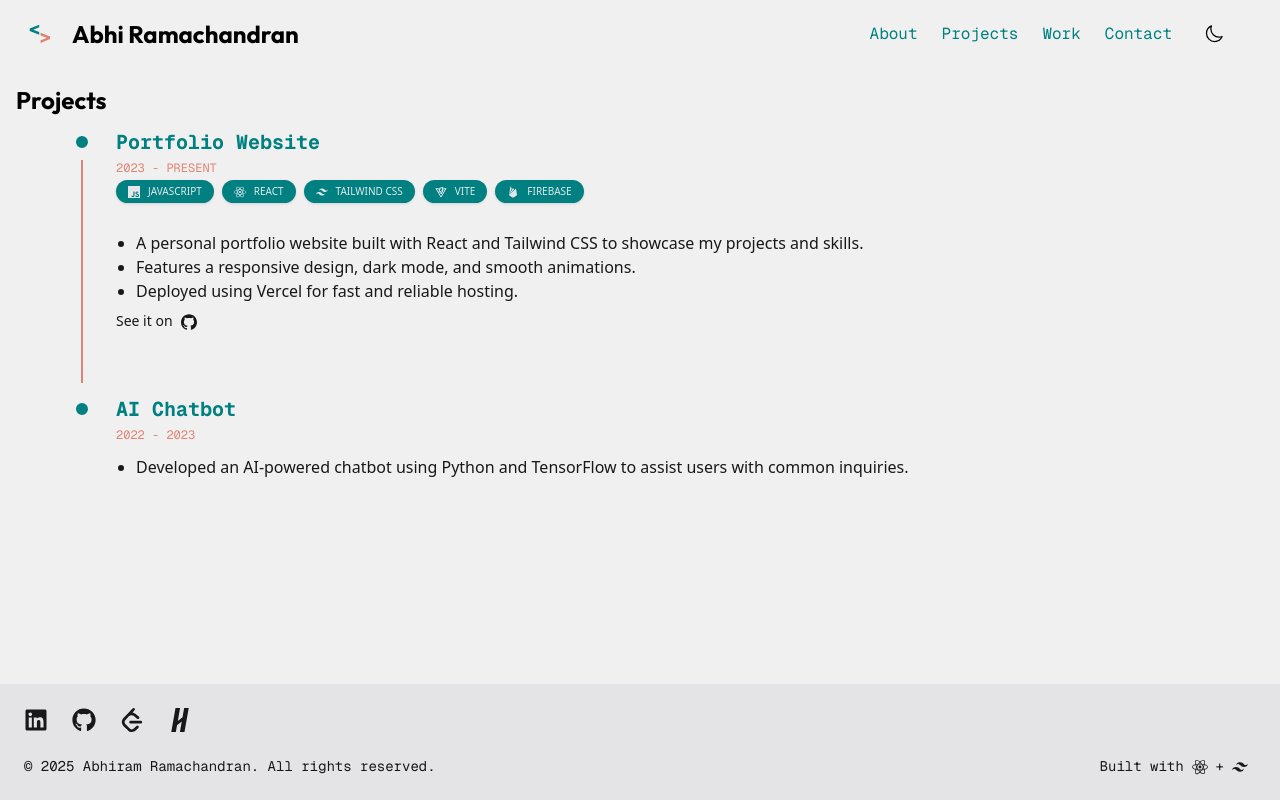
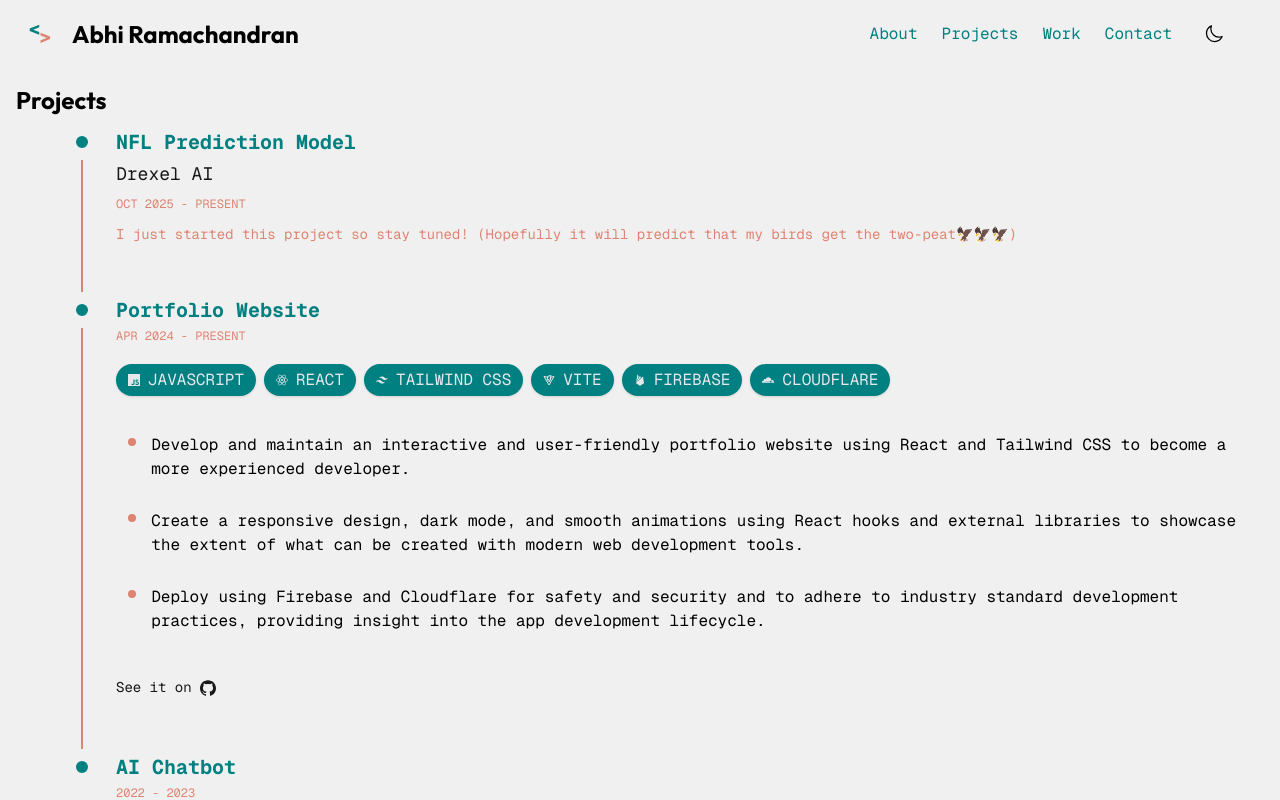
Before and after one commit to theabhiramr/theabhiramr, a React (Vite) app: page /projects in a window 1280 px wide. Shown: the top 800 px of the page. Built offline with nearby package versions, Linux system fonts and the light colour scheme.

Commit message:
added skills section to about page

```diff
--- a/src/App.jsx
+++ b/src/App.jsx
@@ -149,7 +149,8 @@
                                             "React",
                                             "Tailwind CSS",
                                             "Vite",
-                                            "Firebase"
+                                            "Firebase",
+                                            "Cloudflare"
                                         ],
                                         githubLink: "https://github.com/theabhiramr/theabhiramr"
                                     },
--- a/src/components/Timeline.jsx
+++ b/src/components/Timeline.jsx
@@ -101,7 +101,7 @@
       )}
       {item.technologies && (
         <motion.div
-          className="flex flex-wrap gap-2 mb-4"
+          className="flex flex-wrap gap-2 mb-4 mt-4"
           variants={fadeUpVariant}
         >
           {item.technologies.map((tech, techIndex) => renderTechItem(tech))}
@@ -133,7 +133,7 @@
       )}
       {Array.isArray(item.content) ? (
         <motion.ul
-          className="mt-2 text-muted list-disc pl-5"
+          className="mt-2 font-geist-mono text-content list-disc big-bullets pl-5"
           variants={itemGroupVariants}
           initial="hidden"
           animate={inView ? "visible" : "hidden"}
@@ -155,10 +155,18 @@
           </motion.div>
         )
       )}
+      {item.additional && (
+        <motion.p
+          variants={fadeUpVariant}
+          className="mt-2 text-secondary font-geist-mono text-sm"
+        >
+          {item.additional}
+        </motion.p>
+      )}
       {item.githubLink && (
         <motion.div
           variants={fadeUpVariant}
-          className="mt-auto text-muted text-sm "
+          className="mt-4 font-geist-mono text-muted text-sm "
         >
           See it on
           <a
@@ -171,6 +179,7 @@
           </a>
         </motion.div>
       )}
+
     </motion.div>
   );
 
--- a/src/components/index.js
+++ b/src/components/index.js
@@ -2,5 +2,6 @@
 import Navbar from "./Navbar";
 import Footer from "./Footer";
 import Carousel from "./Carousel";
+import Timeline from "./Timeline";
 
-export { Navbar, Footer, Carousel };
+export { Navbar, Footer, Carousel, Timeline };
--- a/src/pages/About.jsx
+++ b/src/pages/About.jsx
@@ -1,5 +1,6 @@
 import React, { useEffect, useRef } from "react";
-import Timeline from "../components/Timeline";
+import { Timeline } from "../components";
+import { renderTechItem } from "../utils";
 import { drexelJpeg, hhsPng, upfPng, aboutPic1Jpg, aboutPic2Jpg, aboutPic3Jpg } from "../assets";
 import { motion, useInView } from "framer-motion";
 
@@ -39,6 +40,47 @@
     image: hhsPng,
     link: "https://www.ewrsd.org/o/hhs"
   }
+];
+
+const programmingLanguages = [
+  "Python",
+  "C",
+  "C++",
+  "Java",
+  "C#",
+  "Makefile",
+  "JavaScript",
+  "TypeScript",
+  "Assembly",
+  "R"
+];
+
+const toolsFrameworks = [
+  "VS Code",
+  "IntelliJ",
+  "PyCharm",
+  "Git",
+  "React",
+  "NextJS",
+  "Tailwind CSS",
+  "Expo",
+  "Firebase",
+  "LangChain",
+  "OpenAI API",
+  "PyTorch",
+  "Jupyter"
+];
+
+const skills = [
+  'Object-Oriented Programming',
+  'Data Structures & Algorithms',
+  'Machine Learning',
+  'Full Stack Development',
+  'Test Driven Development',
+  'Embedded Systems',
+  'Version Control',
+  'Agile',
+  'Kanban'
 ];
 
 const funFacts = [
@@ -159,6 +201,97 @@
         variants={staggerContainer}
         initial="hidden"
         animate={funFactsInView ? "visible" : "hidden"}
+        className="mt-8 mb-16"
+      >
+        <motion.p
+          variants={fadeUp}
+          transition={{ duration: 0.5, ease: "easeOut" }}
+          className="font-geist-mono text-xl font-bold uppercase mb-4 text-primary"
+        >
+          Programming Languages
+        </motion.p>
+        <motion.div
+          className="flex flex-wrap gap-2 mt-8 ml-8"
+          variants={staggerContainer}
+        >
+          {programmingLanguages.map((lang, i) => (
+            <motion.div
+              key={lang}
+              variants={fadeUp}
+              transition={{ duration: 0.5, ease: "easeOut" }}
+            >
+              {renderTechItem(lang, 16, 14)}
+            </motion.div>
+          ))}
+        </motion.div>
+      </motion.div>
+      <motion.div
+        ref={funFactsRef}
+        variants={staggerContainer}
+        initial="hidden"
+        animate={funFactsInView ? "visible" : "hidden"}
+        className="mt-8 mb-16"
+      >
+        <motion.p
+          variants={fadeUp}
+          transition={{ duration: 0.5, ease: "easeOut" }}
+          className="font-geist-mono text-xl font-bold uppercase mb-4 text-primary"
+        >
+          Tools & Frameworks
+        </motion.p>
+        <motion.div
+          className="flex flex-wrap gap-2 mt-8 ml-8"
+          variants={staggerContainer}
+        >
+          {toolsFrameworks.map((lang, i) => (
+            <motion.div
+              key={lang}
+              variants={fadeUp}
+              transition={{ duration: 0.5, ease: "easeOut" }}
+            >
+              {renderTechItem(lang, 16, 14)}
+            </motion.div>
+          ))}
+        </motion.div>
+      </motion.div>
+
+      <motion.div
+        ref={funFactsRef}
+        variants={staggerContainer}
+        initial="hidden"
+        animate={funFactsInView ? "visible" : "hidden"}
+        className="mt-8 mb-16"
+      >
+        <motion.p
+          variants={fadeUp}
+          transition={{ duration: 0.5, ease: "easeOut" }}
+          className="font-geist-mono text-xl font-bold uppercase mb-4 text-primary"
+        >
+          Skills
+        </motion.p>
+        <motion.div
+          className="flex flex-wrap gap-2 mt-8 ml-8"
+          variants={staggerContainer}
+        >
+          {skills.map((skill, i) => (
+            <motion.div
+              key={skill}
+              variants={fadeUp}
+              transition={{ duration: 0.5, ease: "easeOut" }}
+            >
+              <span className='font-geist-mono px-3 py-1 bg-primary text-gray-200 rounded-full text-[16px] uppercase shadow-sm inline-flex items-center font-normal'>
+                {skill}
+              </span>
+            </motion.div>
+          ))}
+        </motion.div>
+      </motion.div>
+
+      <motion.div
+        ref={funFactsRef}
+        variants={staggerContainer}
+        initial="hidden"
+        animate={funFactsInView ? "visible" : "hidden"}
         className="mt-8"
       >
         <motion.p
--- a/src/pages/Projects.jsx
+++ b/src/pages/Projects.jsx
@@ -7,27 +7,39 @@
             <h1 className="font-outfit text-2xl font-bold mb-4">Projects</h1>
             <Timeline
                 items={[
-                    {title: "Portfolio Website",
-                    dates: "2023 - Present",
+                    {
+                        title: "NFL Prediction Model",
+                        subtitle: "Drexel AI",
+                        dates: "Oct 2025 - Present",
+                        additional: "I just started this project so stay tuned! (Hopefully it will predict that my birds get the two-peat🦅🦅🦅)",
+                    },
+                    {
+                        title: "Portfolio Website",
+                        dates: "Apr 2024 - Present",
                         content: [
-                            "A personal portfolio website built with React and Tailwind CSS to showcase my projects and skills.",
-                            "Features a responsive design, dark mode, and smooth animations.",
-                            "Deployed using Vercel for fast and reliable hosting."
+                            "Develop and maintain an interactive and user-friendly portfolio website using React and Tailwind CSS to become a more experienced developer.",
+                            "Create a responsive design, dark mode, and smooth animations using React hooks and external libraries to showcase the extent of what can be created with modern web development tools.",
+                            "Deploy using Firebase and Cloudflare for safety and security and to adhere to industry standard development practices, providing insight into the app development lifecycle."
                         ],
                         technologies: [
                             "JavaScript",
                             "React",
                             "Tailwind CSS",
                             "Vite",
-                                    "Firebase"
+                            "Firebase",
+                            "Cloudflare"
                         ],
-                                githubLink: "https://github.com/theabhiramr/theabhiramr"
-                    ,
-                    link: "https://theabhiramr.com"},
-                    {title: "AI Chatbot", dates: "2022 - 2023", content: [
+                        githubLink: "https://github.com/theabhiramr/theabhiramr",
+                        link: void(0)
+                    },
+                    {
+                        title: "AI Chatbot",
+                        dates: "2022 - 2023",
+                        content: [
                             "Developed an AI-powered chatbot using Python and TensorFlow to assist users with common inquiries."
                         ],
-                        link: "https://github.com/theabhiramr/ai-chatbot"}
+                        link: "https://github.com/theabhiramr/ai-chatbot"
+                    }
                 ]}
             />
         </div>
--- a/src/utils/renderTechItem.jsx
+++ b/src/utils/renderTechItem.jsx
@@ -1,36 +1,65 @@
 import {
   SiGithub, SiReact, SiTailwindcss, SiJavascript, SiExpress, SiVercel,
-  SiTypescript, SiOpenai, SiLangchain, SiNextdotjs, SiExpo
+  SiTypescript, SiOpenai, SiLangchain, SiNextdotjs, SiExpo,
+  SiCloudflare,
+  SiPython,
+  SiC,
+  SiCplusplus,
+  SiAssemblyscript,
+  SiIntellijidea,
+  SiPycharm,
+  SiGit,
+  SiPytorch,
+  SiJupyter,
 } from 'react-icons/si';
 import { IoArrowForwardCircle, IoArrowForwardCircleOutline } from 'react-icons/io5';
 import { FaNodeJs, FaRegFileCode, FaHtml5 } from 'react-icons/fa6';
-import { TbBrandVite } from 'react-icons/tb';
+import { TbBrandCSharp, TbBrandVite } from 'react-icons/tb';
 import { RiFirebaseFill } from 'react-icons/ri';
 import { MdCss } from 'react-icons/md';
+import { FaJava, FaRProject } from 'react-icons/fa';
+import { VscVscode } from 'react-icons/vsc';
 
-const techLinks = {
-  'React': { url: 'https://reactjs.org/', icon: <SiReact size={12} className="mr-2" />, label: 'React' },
-  'Tailwind CSS': { url: 'https://tailwindcss.com/', icon: <SiTailwindcss size={12} className="mr-2" />, label: 'Tailwind CSS' },
-  'JavaScript': { url: 'https://developer.mozilla.org/en-US/docs/Web/JavaScript', icon: <SiJavascript size={12} className="mr-2" />, label: 'JavaScript' },
-  'Vite': { url: 'https://vitejs.dev/', icon: <TbBrandVite size={12} className="mr-2" />, label: 'Vite' },
-  'Firebase': { url: 'https://firebase.google.com/', icon: <RiFirebaseFill size={12} className="mr-2" />, label: 'Firebase' },
-  'ExpressJS': { url: 'https://expressjs.com/', icon: <SiExpress size={12} className="mr-2" />, label: 'ExpressJS' },
-  'NodeJS': { url: 'https://nodejs.org/', icon: <FaNodeJs size={12} className="mr-2" />, label: 'NodeJS' },
-  'Vercel': { url: 'https://vercel.com/', icon: <SiVercel size={12} className="mr-2" />, label: 'Vercel' },
-  'Tamagui': { url: 'https://tamagui.dev/', icon: <FaRegFileCode size={12} className="mr-2" />, label: 'Tamagui' },
-  'TypeScript': { url: 'https://www.typescriptlang.org/', icon: <SiTypescript size={12} className="mr-2" />, label: 'TypeScript' },
-  'OpenAI API': { url: 'https://openai.com/api/', icon: <SiOpenai size={12} className="mr-2" />, label: 'OpenAI API' },
-  'LangChain': { url: 'https://python.langchain.com/en/latest/', icon: <SiLangchain size={12} className="mr-2" />, label: 'LangChain' },
-  'Manim': { url: 'https://www.manim.community/', icon: <FaRegFileCode size={12} className="mr-2" />, label: 'Manim' },
-  'NextJS': { url: 'https://nextjs.org/', icon: <SiNextdotjs size={12} className="mr-2" />, label: 'NextJS' },
-  'CSS': { url: 'https://developer.mozilla.org/en-US/docs/Web/CSS', icon: <MdCss size={12} className="mr-2" />, label: 'CSS' },
-  'HTML': { url: 'https://developer.mozilla.org/en-US/docs/Web/HTML', icon: <FaHtml5 size={12} className="mr-2" />, label: 'HTML' },
-  'Expo': { url: 'https://expo.dev/', icon: <SiExpo size={12} className="mr-2" />, label: 'Expo' },
-};
 
-const baseClass = "px-3 py-1 bg-primary hover:bg-secondary transition-colors duration-300 text-gray-200 rounded-full text-[10px] uppercase shadow-sm inline-flex items-center font-normal";
 
-export const renderTechItem = (techString) => {
+export const renderTechItem = (techString, textSize = 10, iconSize = 12) => {
+  const techLinks = {
+    'React': { url: 'https://reactjs.org/', icon: <SiReact size={iconSize} className="mr-2" />, label: 'React' },
+    'Tailwind CSS': { url: 'https://tailwindcss.com/', icon: <SiTailwindcss size={iconSize} className="mr-2" />, label: 'Tailwind CSS' },
+    'JavaScript': { url: 'https://developer.mozilla.org/en-US/docs/Web/JavaScript', icon: <SiJavascript size={iconSize} className="mr-2" />, label: 'JavaScript' },
+    'Vite': { url: 'https://vitejs.dev/', icon: <TbBrandVite size={iconSize} className="mr-2" />, label: 'Vite' },
+    'Firebase': { url: 'https://firebase.google.com/', icon: <RiFirebaseFill size={iconSize} className="mr-2" />, label: 'Firebase' },
+    'ExpressJS': { url: 'https://expressjs.com/', icon: <SiExpress size={iconSize} className="mr-2" />, label: 'ExpressJS' },
+    'NodeJS': { url: 'https://nodejs.org/', icon: <FaNodeJs size={iconSize} className="mr-2" />, label: 'NodeJS' },
+    'Vercel': { url: 'https://vercel.com/', icon: <SiVercel size={iconSize} className="mr-2" />, label: 'Vercel' },
+    'Tamagui': { url: 'https://tamagui.dev/', icon: '', label: 'Tamagui' },
+    'TypeScript': { url: 'https://www.typescriptlang.org/', icon: <SiTypescript size={iconSize} className="mr-2" />, label: 'TypeScript' },
+    'OpenAI API': { url: 'https://openai.com/api/', icon: <SiOpenai size={iconSize} className="mr-2" />, label: 'OpenAI API' },
+    'LangChain': { url: 'https://python.langchain.com/en/latest/', icon: <SiLangchain size={iconSize} className="mr-2" />, label: 'LangChain' },
+    'Manim': { url: 'https://www.manim.community/', icon: '', label: 'Manim' },
+    'NextJS': { url: 'https://nextjs.org/', icon: <SiNextdotjs size={iconSize} className="mr-2" />, label: 'NextJS' },
+    'CSS': { url: 'https://developer.mozilla.org/en-US/docs/Web/CSS', icon: <MdCss size={iconSize} className="mr-2" />, label: 'CSS' },
+    'HTML': { url: 'https://developer.mozilla.org/en-US/docs/Web/HTML', icon: <FaHtml5 size={iconSize} className="mr-2" />, label: 'HTML' },
+    'Expo': { url: 'https://expo.dev/', icon: <SiExpo size={iconSize} className="mr-2" />, label: 'Expo' },
+    'Cloudflare': { url: 'https://www.cloudflare.com/', icon: <SiCloudflare size={iconSize} className="mr-2" />, label: 'Cloudflare' },
+    'Python': { url: 'https://www.python.org/', icon: <SiPython size={iconSize} className="mr-2" />, label: 'Python' },
+    'C': { url: 'https://c-language.org/', icon: <SiC size={iconSize} className="mr-2" />, label: 'C' },
+    'C++': { url: 'https://isocpp.org/', icon: <SiCplusplus size={iconSize} className="mr-2" />, label: 'C++' },
+    'Java': { url: 'https://www.java.com/', icon: <FaJava size={iconSize} className="mr-2" />, label: 'Java' },
+    'C#': { url: 'https://learn.microsoft.com/en-us/dotnet/csharp/', icon: <TbBrandCSharp size={iconSize} className="mr-2" />, label: 'C#' },
+    'Makefile': { url: 'https://www.gnu.org/software/make/', icon: '', label: 'Makefile' },
+    'Assembly': { url: 'https://en.wikipedia.org/wiki/Assembly_language', icon: <SiAssemblyscript size={iconSize} className="mr-2" />, label: 'Assembly' },
+    'R': { url: 'https://www.r-project.org/', icon: <FaRProject size={iconSize} className="mr-2" />, label: 'R' },
+    'VS Code': { url: 'https://code.visualstudio.com/', icon: <VscVscode size={iconSize} className="mr-2" />, label: 'VS Code' },
+    'IntelliJ': { url: 'https://www.jetbrains.com/idea/', icon: <SiIntellijidea size={iconSize} className="mr-2" />, label: 'IntelliJ' },
+    'PyCharm': { url: 'https://www.jetbrains.com/pycharm/', icon: <SiPycharm size={iconSize} className="mr-2" />, label: 'PyCharm' },
+    'Git': { url: 'https://git-scm.com/', icon: <SiGit size={iconSize} className="mr-2" />, label: 'Git' },
+    'PyTorch': { url: 'https://pytorch.org/', icon: <SiPytorch size={iconSize} className="mr-2" />, label: 'PyTorch' },
+    'Jupyter': { url: 'https://jupyter.org/', icon: <SiJupyter size={iconSize} className="mr-2" />, label: 'Jupyter' },
+  };
+
+  const baseClass = `font-geist-mono px-3 py-1 bg-primary hover:bg-secondary transition-colors duration-300 text-gray-200 rounded-full text-[${textSize}px] uppercase shadow-sm inline-flex items-center font-normal`;
+
   const tech = techLinks[techString];
   if (tech) {
     return (
@@ -47,7 +76,7 @@
   // Fallback for unknown tech
   return (
     <span className={baseClass}>
-      <FaRegFileCode size={12} className="mr-1" /> {techString}
+      {techString}
     </span>
   );
 };
```
Lines whose indentation alone changed are shown as unchanged.
